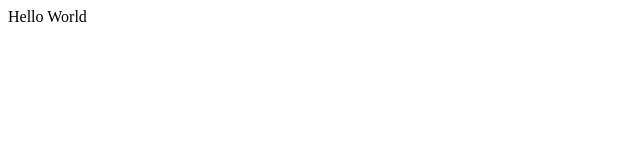
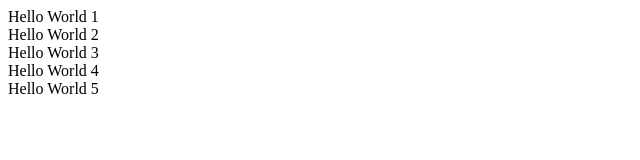
Before and after one commit to lnwu/pages-demo, a plain HTML site: page index.html in a window 1280 px wide. Shown: the whole page, without its empty margins (0-640 px from the left). Drawn offline with Linux system fonts and the light colour scheme.

Commit message:
add more hello world

```diff
--- a/index.html
+++ b/index.html
@@ -7,6 +7,10 @@
     <title>Document</title>
   </head>
   <body>
-    <div id="root">Hello World</div>
+    <div class="root">Hello World 1</div>
+    <div class="root">Hello World 2</div>
+    <div class="root">Hello World 3</div>
+    <div class="root">Hello World 4</div>
+    <div class="root">Hello World 5</div>
   </body>
 </html>
```
